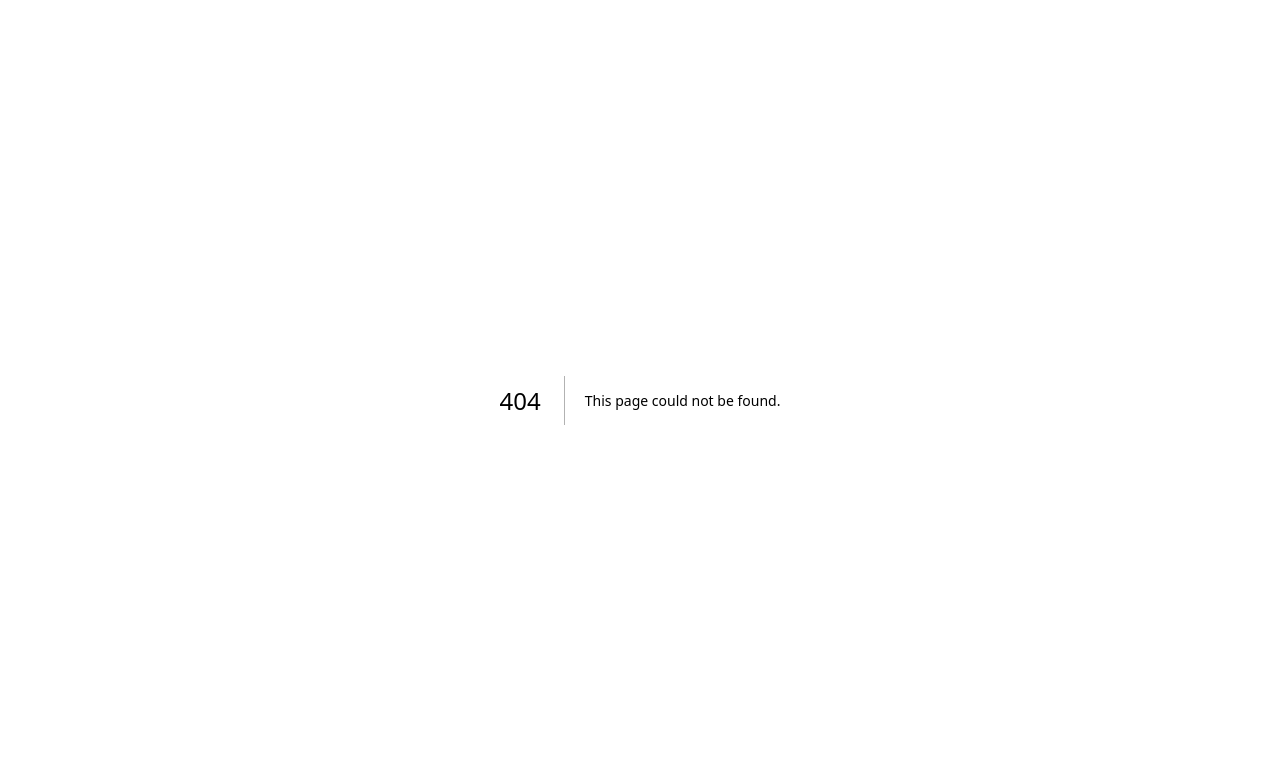
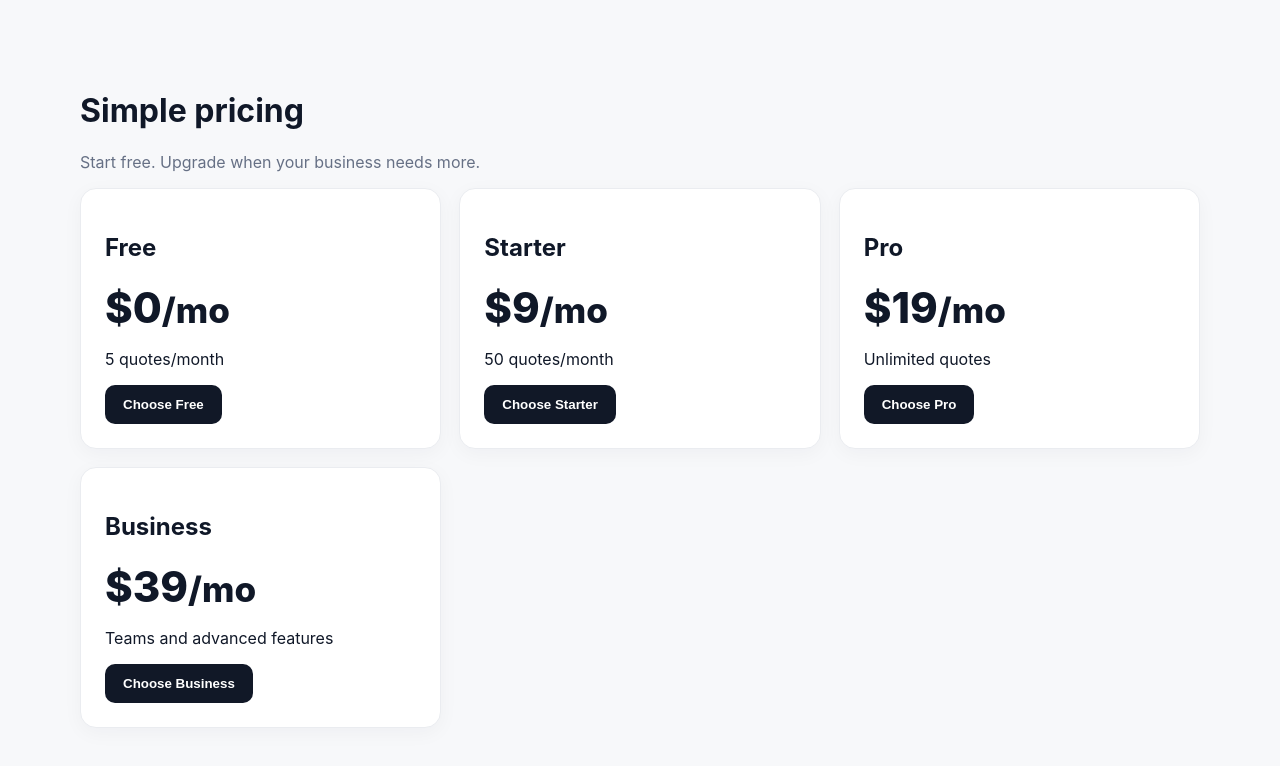
Before and after one commit to PWG09/quotesnap, a Next.js app: page /pricing in a window 1280 px wide. Before the commit this address had no page. Shown: the top 766 px of the page. Built offline with nearby package versions, Linux system fonts and the light colour scheme.

Commit message:
Add app/pricing/page.tsx

```diff
--- /dev/null
+++ b/app/pricing/page.tsx
@@ -0,0 +1 @@
+const plans=[["Free","$0","5 quotes/month"],["Starter","$9","50 quotes/month"],["Pro","$19","Unlimited quotes"],["Business","$39","Teams and advanced features"]]; export default function Pricing(){return <main className="container section"><h1>Simple pricing</h1><p className="muted">Start free. Upgrade when your business needs more.</p><div className="grid">{plans.map(p=><div className="card" key={p[0]}><h2>{p[0]}</h2><div className="price">{p[1]}<small>/mo</small></div><p>{p[2]}</p><button className="btn primary">Choose {p[0]}</button></div>)}</div></main>}
```
